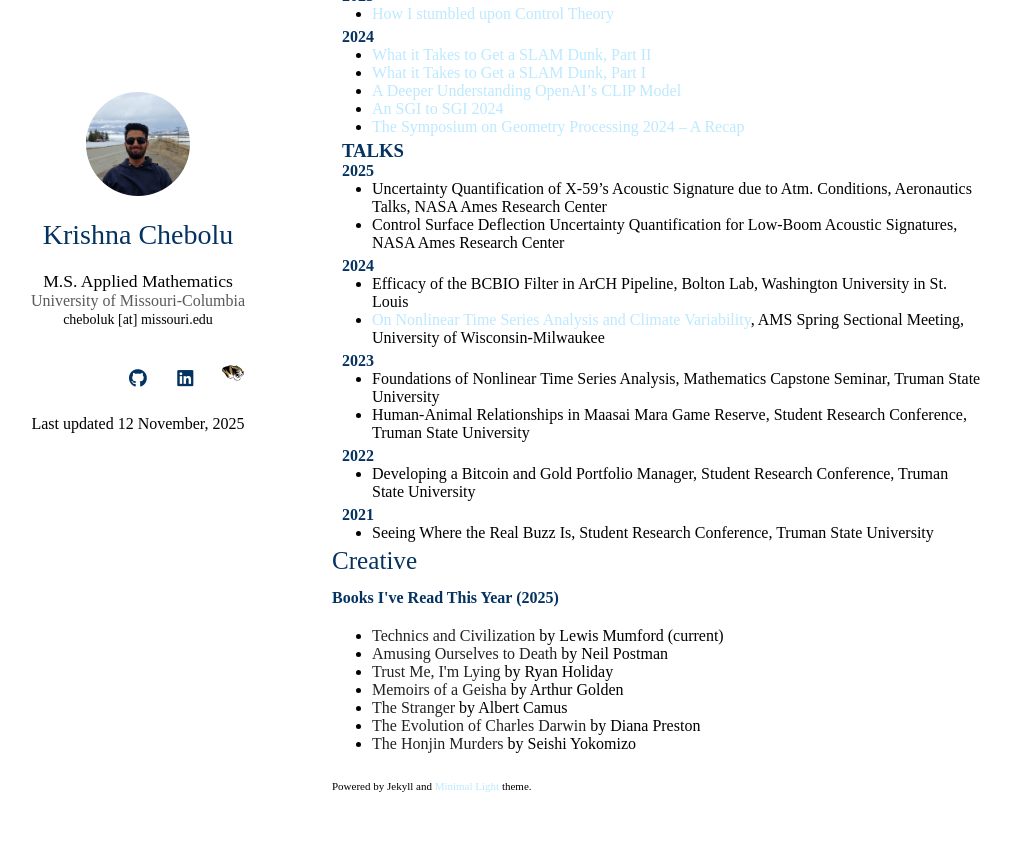
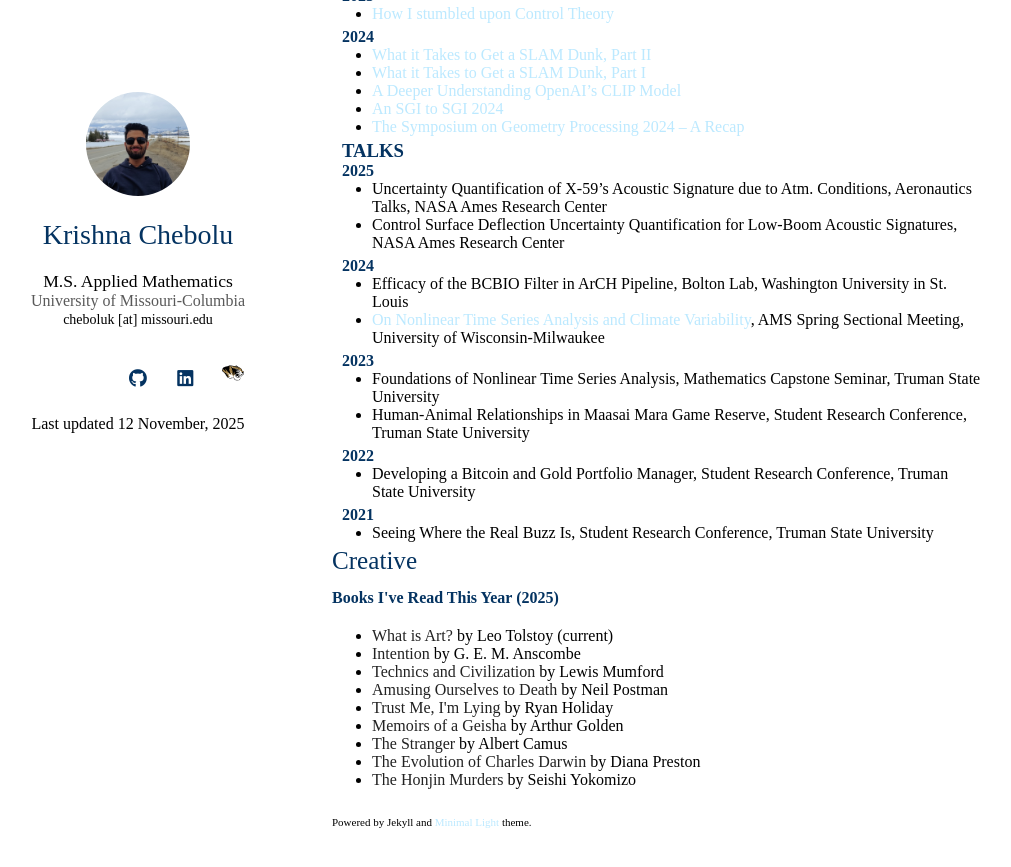
Before and after one commit to krishnachebolu/krishnachebolu.github.io, a Jekyll site: the page index.html, which Jekyll copies as it is, in a window 1280 px wide and 900 px high, scrolled down 902 px. Shown: the top 867 px of the window, without its empty margins (138-1149 px from the left). Built offline with Jekyll 4.4.1, drawn with Linux system fonts in a browser that asks for light colours; nearby versions of some CDN libraries; a style sheet for code colours, icons or effects is not loaded.

Commit message:
Updated books index.html

```diff
--- a/index.html
+++ b/index.html
@@ -207,7 +207,9 @@ Last updated 12 November, 2025
 <h2 id="news">Creative</h2>
         <h4 >Books I've Read This Year (2025)</h4>
 <ul style="margin:0 0 5px;">
-  <li><strong>Technics and Civilization</strong> by Lewis Mumford (current)</li>
+  <li><strong>What is Art?</strong> by Leo Tolstoy (current)</li>
+  <li><strong>Intention</strong> by G. E. M. Anscombe</li>
+  <li><strong>Technics and Civilization</strong> by Lewis Mumford</li>
   <li><strong>Amusing Ourselves to Death</strong> by Neil Postman</li>
   <li><strong>Trust Me, I'm Lying</strong> by Ryan Holiday</li>
   <li><strong>Memoirs of a Geisha</strong> by Arthur Golden</li>
```
